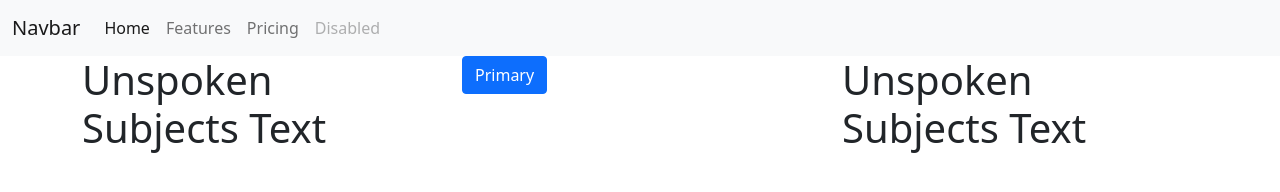
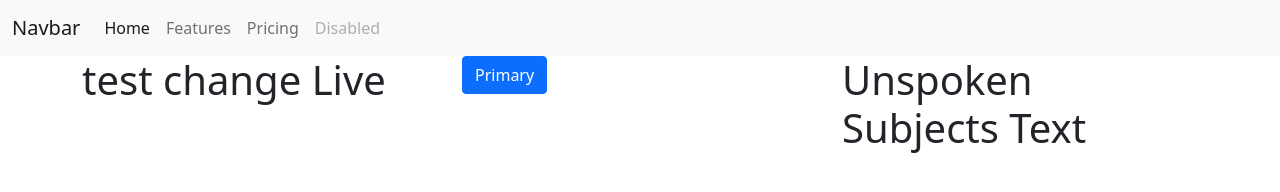
Before and after one commit to IvyD-Design/Unspoken_Subjects, a plain HTML site: page index.html in a window 1280 px wide. Drawn offline with nearby package versions, Linux system fonts and the light colour scheme; files whose address does not match are found by name.

Commit message:
Test Change Live

```diff
--- a/index.html
+++ b/index.html
@@ -40,7 +40,7 @@
 	<div class="container">
 		<div class="row">
 			<div class="col">
-				<h1>Unspoken Subjects Text</h1>
+				<h1>test change Live</h1>
 			</div>
 
 			<div class="col">
```
